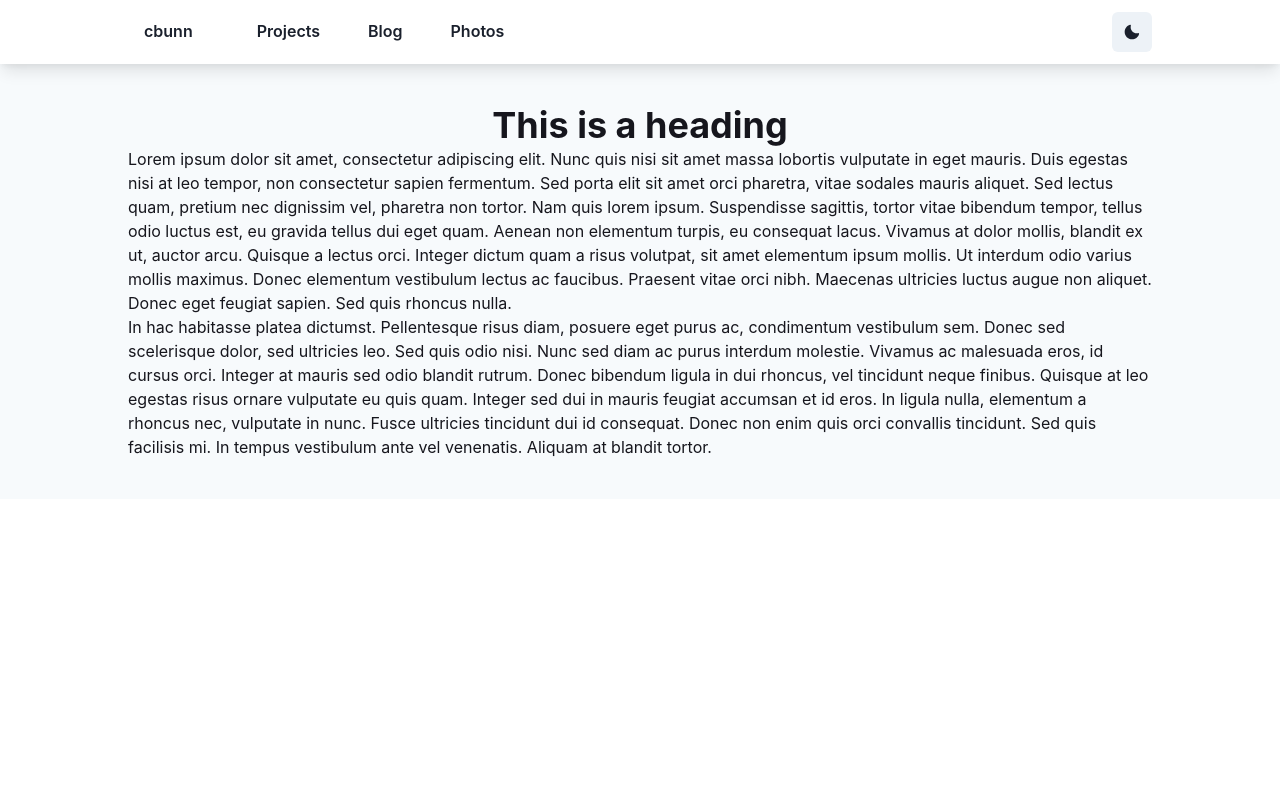
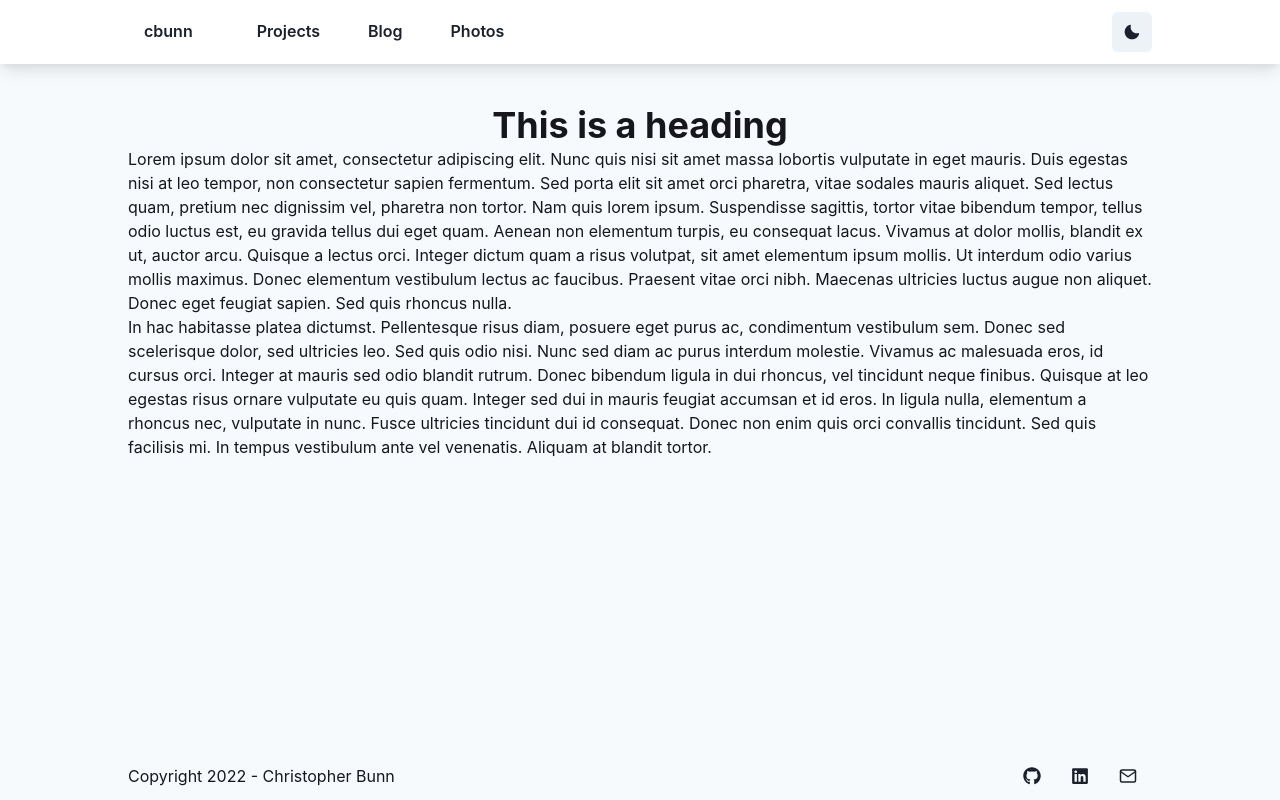
Before and after one commit to cbunn81/cbunn-portfolio, a Next.js app: page / in a window 1280 px wide. Built offline with nearby package versions, Linux system fonts and the light colour scheme.

Commit message:
Add footer with unstyled copyright notice and social icons.

```diff
--- a/package.json
+++ b/package.json
@@ -21,7 +21,8 @@
     "framer-motion": "^6.3.0",
     "next": "latest",
     "react": "^18.2.0",
-    "react-dom": "^18.2.0"
+    "react-dom": "^18.2.0",
+    "react-icons": "^4.4.0"
   },
   "devDependencies": {
     "@types/node": "^18.0.0",
--- a/src/components/Footer.tsx
+++ b/src/components/Footer.tsx
@@ -1,5 +1,42 @@
-import { Flex, FlexProps } from '@chakra-ui/react'
+import { Box, IconButton, Link, Stack } from "@chakra-ui/react";
+import { FaLinkedin, FaGithub } from "react-icons/fa";
+import { FiMail } from "react-icons/fi";
 
-export const Footer = (props: FlexProps) => (
-  <Flex as="footer" py="8rem" {...props} />
-)
+export const Footer = () => (
+  <Stack
+    as="footer"
+    direction={["column", "row"]}
+    alignItems="center"
+    justifyContent="space-between"
+    maxW="container.lg"
+    w="100%"
+  >
+    <Box>Copyright 2022 - Christopher Bunn</Box>
+    <Box>
+      <IconButton
+        aria-label="cbunn81 at GitHub"
+        as={Link}
+        href="https://github.com/cbunn81"
+        size="lg"
+        variant="ghost"
+        icon={<FaGithub />}
+      />
+      <IconButton
+        aria-label="Christopher Bunn at LinkedIn"
+        as={Link}
+        href="https://www.linkedin.com/in/cbunn81/"
+        size="lg"
+        variant="ghost"
+        icon={<FaLinkedin />}
+      />
+      <IconButton
+        aria-label="Christopher Bunn's email address'"
+        as={Link}
+        href="mailto:cbunn@cbunn.com"
+        size="lg"
+        variant="ghost"
+        icon={<FiMail />}
+      />
+    </Box>
+  </Stack>
+);
--- a/src/pages/index.tsx
+++ b/src/pages/index.tsx
@@ -2,6 +2,7 @@ import Head from "next/head";
 import { Heading, Text } from "@chakra-ui/react";
 import { Container } from "../components/Container";
 import { Navbar } from "../components/Navbar";
+import { Footer } from "../components/Footer";
 
 const Index = () => (
   <>
@@ -21,9 +22,14 @@ const Index = () => (
         content="I'm Christopher Bunn. I'm Web and Software Developer based in Tokushima, Japan."
       />
     </Head>
-    <Container>
+    <Container
+      h="100vh"
+      display={"flex"}
+      flexDirection={"column"}
+      justifyContent="start"
+    >
       <Navbar />
-      <Container maxW={"container.lg"} my={["5", "10"]}>
+      <Container maxW={"container.lg"} my={["5", "10"]} flex="1">
         <Heading>This is a heading</Heading>
         <Text>
           Lorem ipsum dolor sit amet, consectetur adipiscing elit. Nunc quis
@@ -55,6 +61,7 @@ const Index = () => (
           tempus vestibulum ante vel venenatis. Aliquam at blandit tortor.
         </Text>
       </Container>
+      <Footer />
     </Container>
   </>
 );
```
Also changed, not shown: 1 other file (tests, documents, lock files or other folders).
